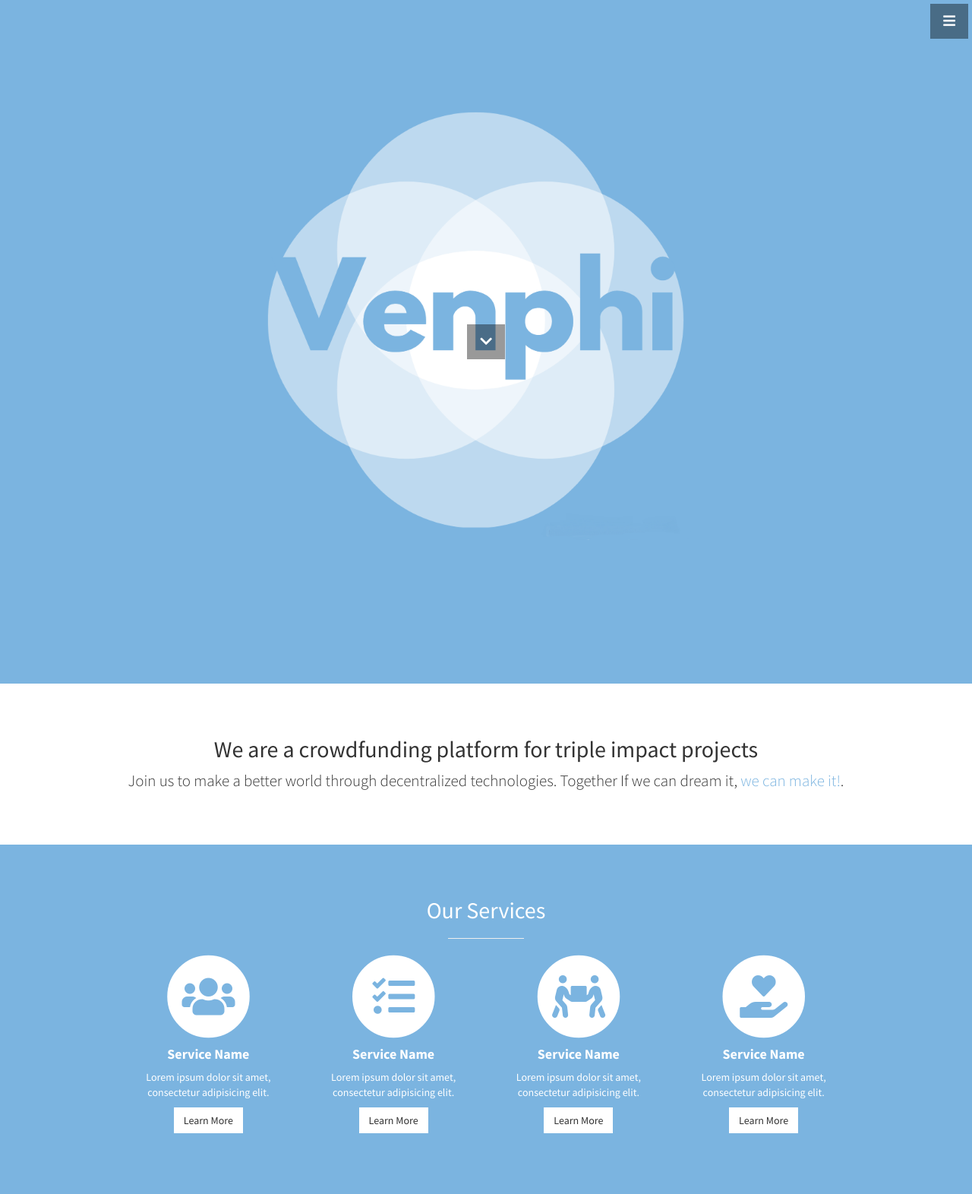
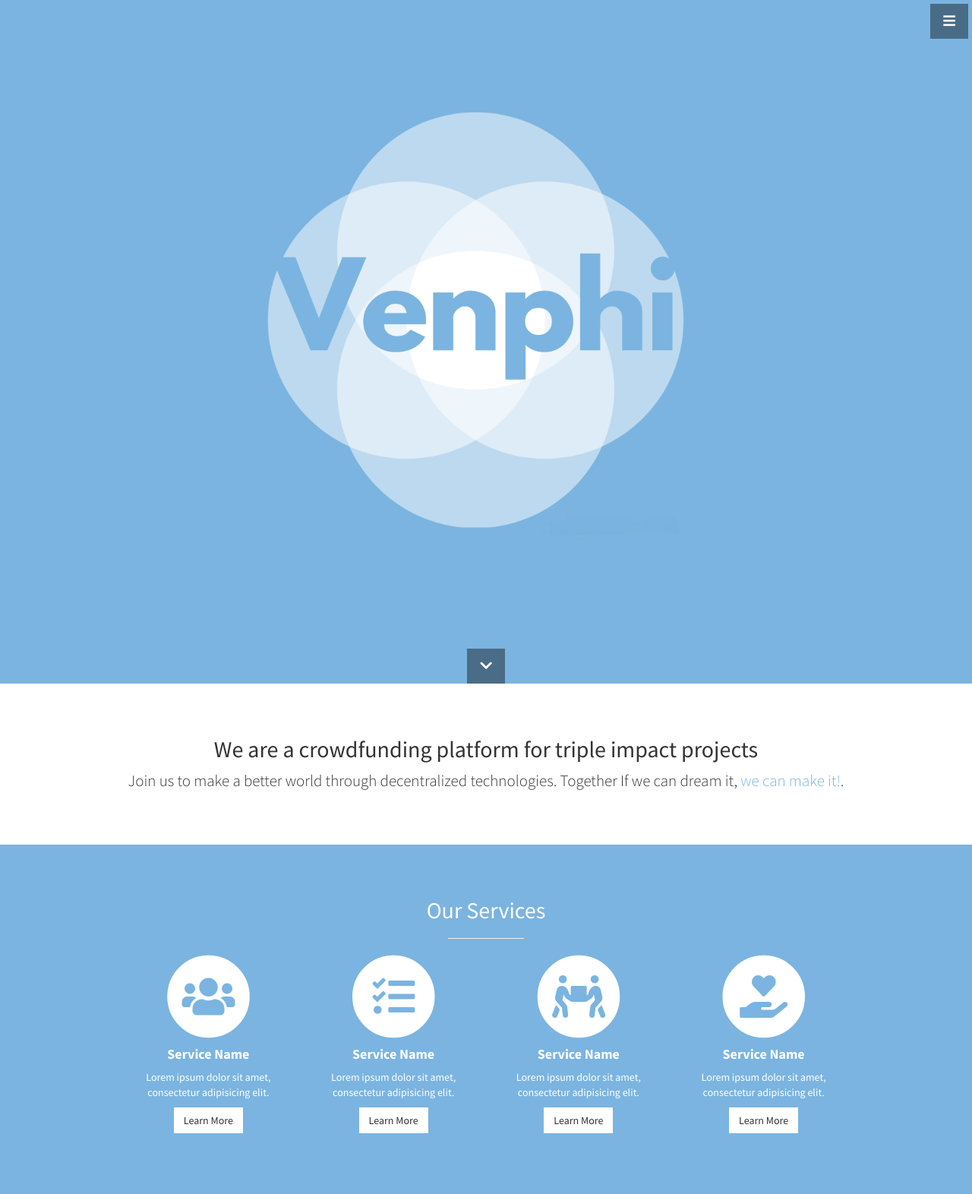
Before and after one commit to venphi/venphi.github.io, a Jekyll site: the page built from index.html, in a window 1280 px wide. Shown: the whole page at 76% size. Built offline with Jekyll 4.4.1, drawn with Linux system fonts in a browser that asks for light colours; nearby versions of some CDN libraries.

Commit message:
alignament on div with inline style :/

```diff
--- a/_includes/header.html
+++ b/_includes/header.html
@@ -1,5 +1,5 @@
 <header id="top" class="header">
-  <div class="text-vertical-center align-text-bottom">
+  <div class="text-vertical-center" style="vertical-align: bottom;">
     <!--h1>Start Bootstrap</h1>
     <h3>Free Bootstrap Themes &amp; Templates</h3>
     <br-->
```
